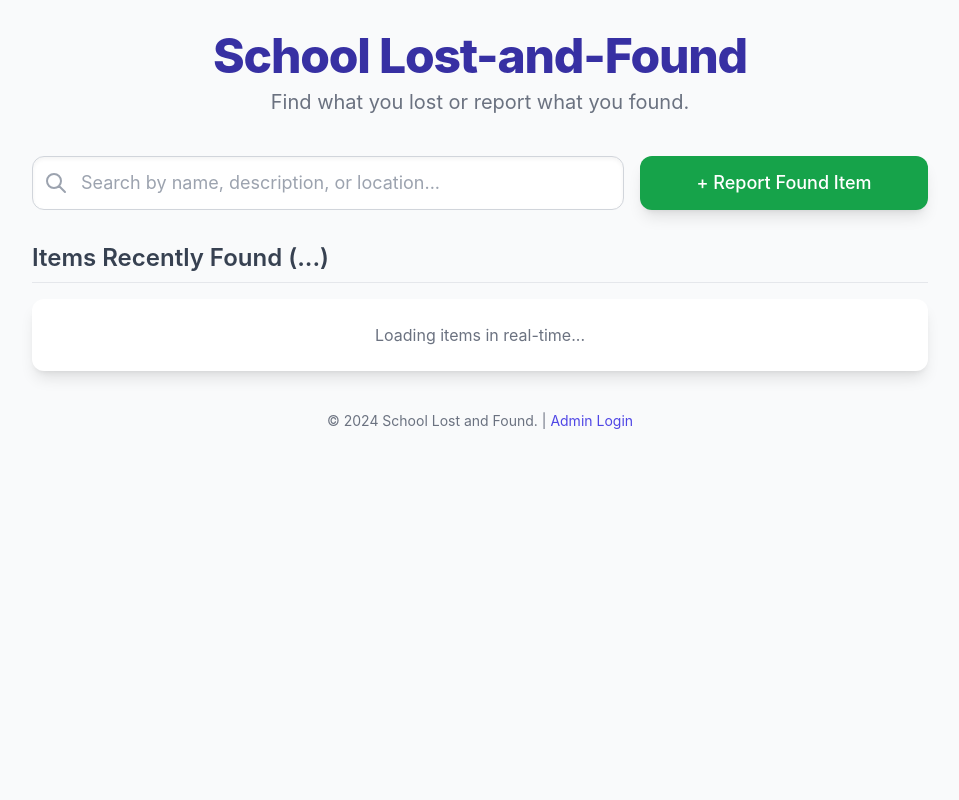
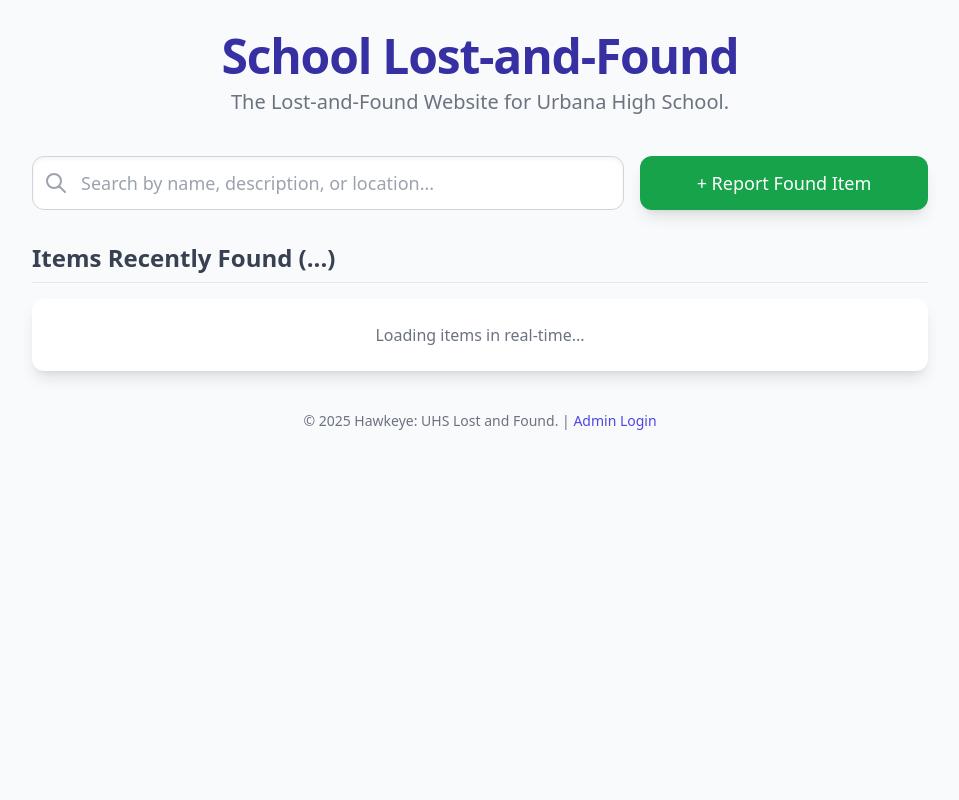
Before and after one commit to Volkoz-9002/2026-FBLA-Website, a Flask app: page / in a window 1280 px wide. Shown: the whole page, without its empty margins (160-1119 px from the left). Run offline with Flask 3, Linux system fonts and the light colour scheme; some libraries are stand-ins or nearby versions.

Commit message:
Update index.html

```diff
--- a/templates/index.html
+++ b/templates/index.html
@@ -209,7 +209,7 @@
     </script>
     <script src="https://cdn.tailwindcss.com"></script>
     <style>
-        body { font-family: 'Inter', sans-serif; }
+        body { font-family: 'Noto Sans', sans-serif; }
     </style>
 </head>
 <body class="bg-gray-50 min-h-screen p-4 sm:p-8">
@@ -217,7 +217,7 @@
     <div class="max-w-4xl mx-auto">
         <header class="text-center mb-10">
             <h1 class="text-4xl sm:text-5xl font-extrabold text-indigo-800 tracking-tight">{{ title }}</h1>
-            <p class="mt-2 text-xl text-gray-500">Find what you lost or report what you found.</p>
+            <p class="mt-2 text-xl text-gray-500"> The Lost-and-Found Website for Urbana High School.</p>
         </header>
 
         <div class="grid grid-cols-1 sm:grid-cols-3 gap-4 mb-8">
@@ -246,7 +246,7 @@
         </div>
 
         <footer class="mt-10 text-center text-sm text-gray-500">
-            <p>&copy; 2024 School Lost and Found. | <a href="{{ url_for('admin_panel') }}" class="text-indigo-600 hover:text-indigo-700">Admin Login</a></p>
+            <p>&copy; 2025 Hawkeye: UHS Lost and Found. | <a href="{{ url_for('admin_panel') }}" class="text-indigo-600 hover:text-indigo-700">Admin Login</a></p>
         </footer>
     </div>
 
```
